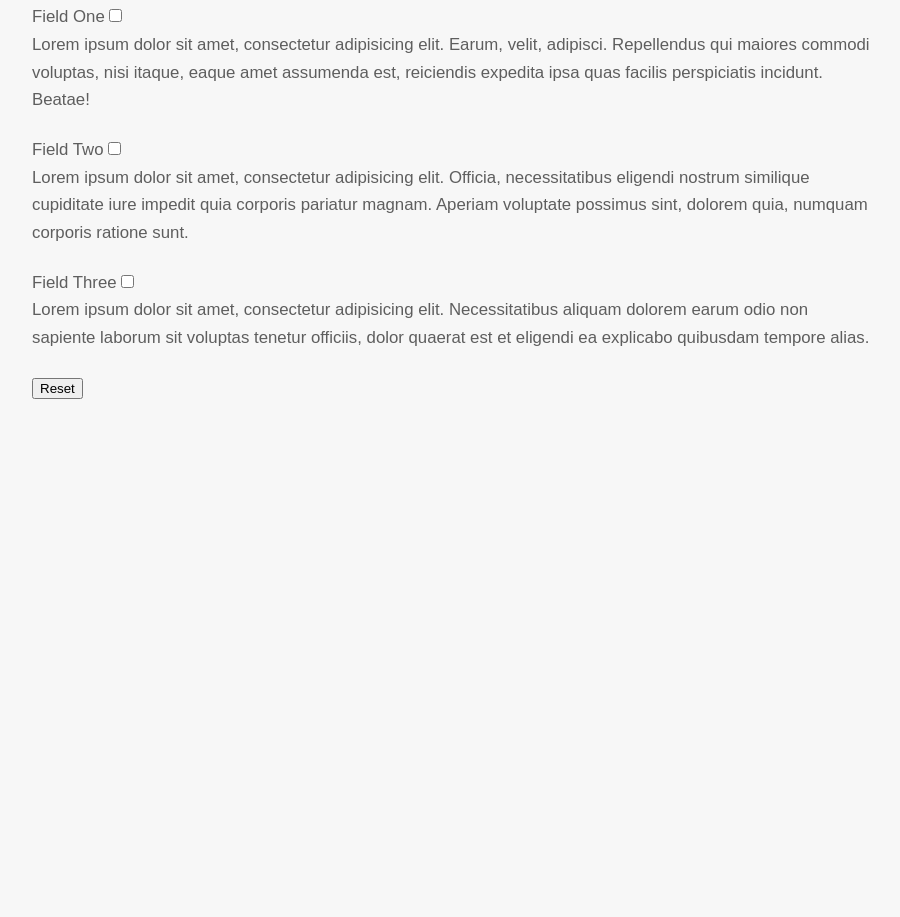
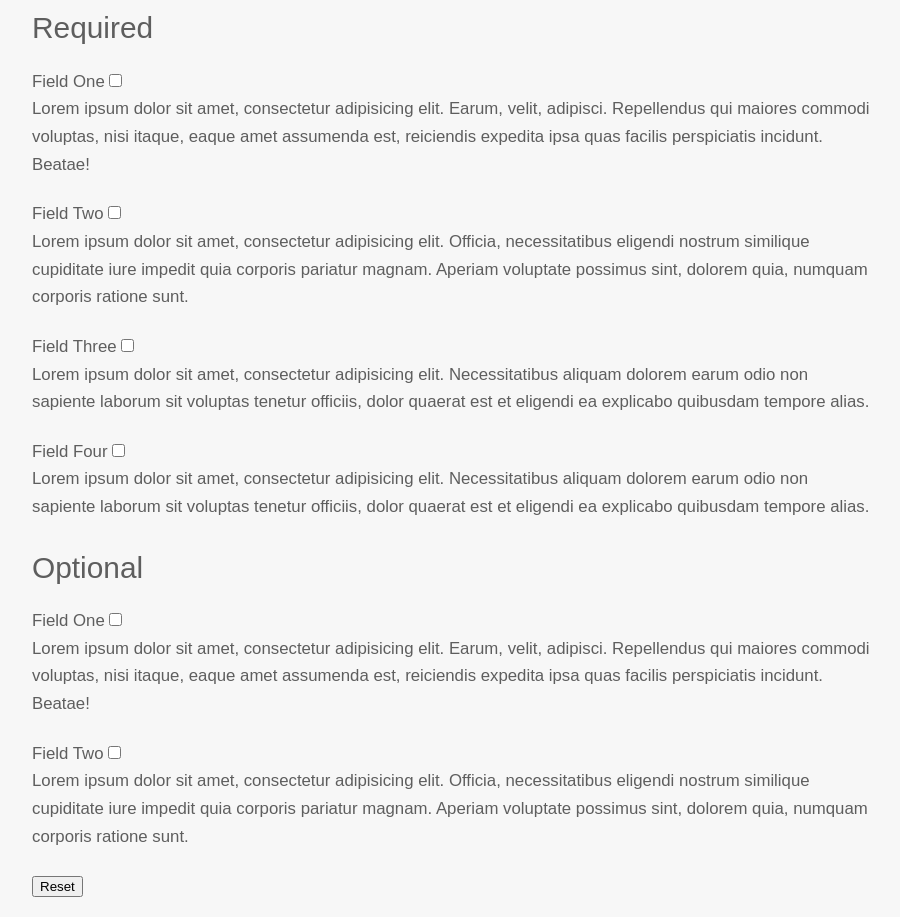
Before and after one commit to techtolentino/starter, a website: page index.html in a window 1280 px wide. Shown: the part 259-1176 px from the top of the page, without its empty margins (188-1088 px from the left). Before the commit the page ends 800 px from the top, so only its background shows below. Drawn offline with Linux system fonts and the light colour scheme.

Commit message:
Adding optional section and descriptions

```diff
--- a/index.html
+++ b/index.html
@@ -4,7 +4,7 @@
         <meta charset="utf-8">
         <meta http-equiv="X-UA-Compatible" content="IE=edge">
         <title>Starter</title>
-        <meta name="description" content="">
+        <meta name="description" content="An onboarding Starter kit for new team members">
         <meta name="viewport" content="width=device-width, initial-scale=1">
         <link rel="stylesheet" href="css/styles.css">
     </head>
@@ -16,17 +16,43 @@
             </div>
             <div class="band">
                 <form id="checklist">
+                    <h3>Required</h3>
+                    <section class="checklist--section">
                         <label for="item-one">Field One</label>
-                    <input type="checkbox" class="checklist--item" id="item-one">
+                        <input type="checkbox" class="checklist--item-status" id="item-one">
                         <p>Lorem ipsum dolor sit amet, consectetur adipisicing elit. Earum, velit, adipisci. Repellendus qui maiores commodi voluptas, nisi itaque, eaque amet assumenda est, reiciendis expedita ipsa quas facilis perspiciatis incidunt. Beatae!</p>
+                    </section>
 
+                    <section class="checklist--section">
                         <label for="item-two">Field Two</label>
-                    <input type="checkbox" class="checklist--item" id="item-two">
+                        <input type="checkbox" class="checklist--item-status" id="item-two">
                         <p>Lorem ipsum dolor sit amet, consectetur adipisicing elit. Officia, necessitatibus eligendi nostrum similique cupiditate iure impedit quia corporis pariatur magnam. Aperiam voluptate possimus sint, dolorem quia, numquam corporis ratione sunt.</p>
+                    </section>
 
+                    <section class="checklist--section">
                         <label for="item-three">Field Three</label>
-                    <input type="checkbox" class="checklist--item" id="item-three">
+                        <input type="checkbox" class="checklist--item-status" id="item-three">
                         <p>Lorem ipsum dolor sit amet, consectetur adipisicing elit. Necessitatibus aliquam dolorem earum odio non sapiente laborum sit voluptas tenetur officiis, dolor quaerat est et eligendi ea explicabo quibusdam tempore alias.</p>
+                    </section>
+
+                    <section class="checklist--section">
+                        <label for="item-four">Field Four</label>
+                        <input type="checkbox" class="checklist--item-status" id="item-four">
+                        <p>Lorem ipsum dolor sit amet, consectetur adipisicing elit. Necessitatibus aliquam dolorem earum odio non sapiente laborum sit voluptas tenetur officiis, dolor quaerat est et eligendi ea explicabo quibusdam tempore alias.</p>
+                    </section>
+
+                    <h3>Optional</h3>
+                    <section class="checklist--section">
+                        <label for="item-five">Field One</label>
+                        <input type="checkbox" class="checklist--item-status" id="item-five">
+                        <p>Lorem ipsum dolor sit amet, consectetur adipisicing elit. Earum, velit, adipisci. Repellendus qui maiores commodi voluptas, nisi itaque, eaque amet assumenda est, reiciendis expedita ipsa quas facilis perspiciatis incidunt. Beatae!</p>
+                    </section>
+
+                    <section class="checklist--section">
+                        <label for="item-six">Field Two</label>
+                        <input type="checkbox" class="checklist--item-status" id="item-six">
+                        <p>Lorem ipsum dolor sit amet, consectetur adipisicing elit. Officia, necessitatibus eligendi nostrum similique cupiditate iure impedit quia corporis pariatur magnam. Aperiam voluptate possimus sint, dolorem quia, numquam corporis ratione sunt.</p>
+                    </section>
 
                     <input id="checklist--submit" type="reset" value="Reset" />
                 </form>
--- a/js/app.js
+++ b/js/app.js
@@ -1,6 +1,6 @@
 // store each checklist val
 var checkListItems = Array.prototype.slice.call(
-    document.getElementsByClassName("checklist--item")
+    document.getElementsByClassName("checklist--item-status")
 );
 
 checkListItems.forEach(function(item){
--- a/package.json
+++ b/package.json
@@ -1,12 +1,12 @@
 {
   "name": "starter-project",
   "version": "1.0.0",
-  "description": "",
+  "description": "An onboarding Starter kit for new team members",
   "main": "index.js",
   "scripts": {
     "test": "echo \"Error: no test specified\" && exit 1"
   },
-  "author": "",
+  "author": "Randy Tolentino",
   "license": "ISC",
   "devDependencies": {
     "gulp": "^3.9.0",
```
Lines whose indentation alone changed are shown as unchanged.
